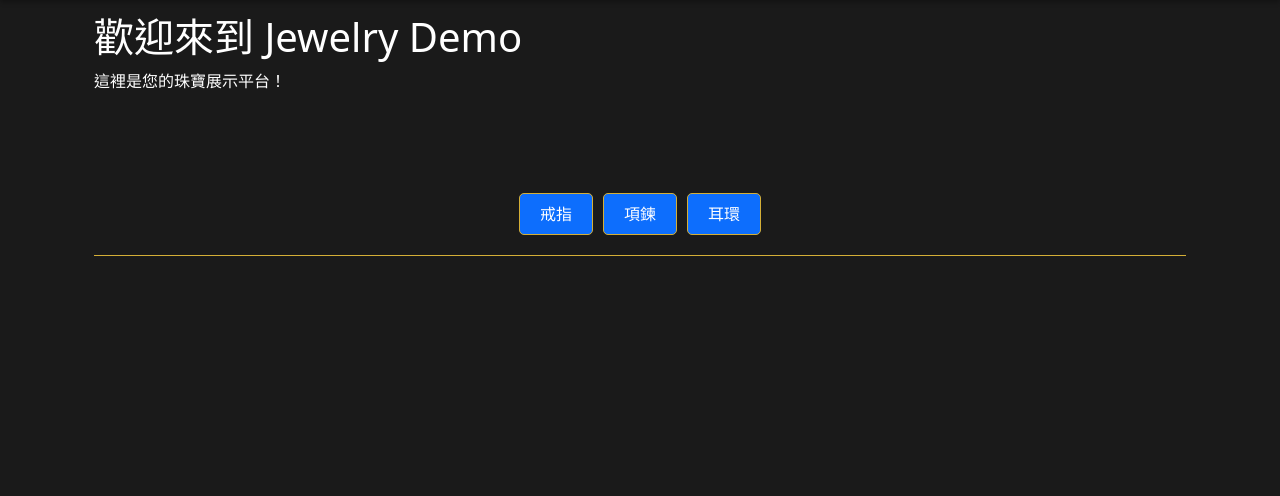
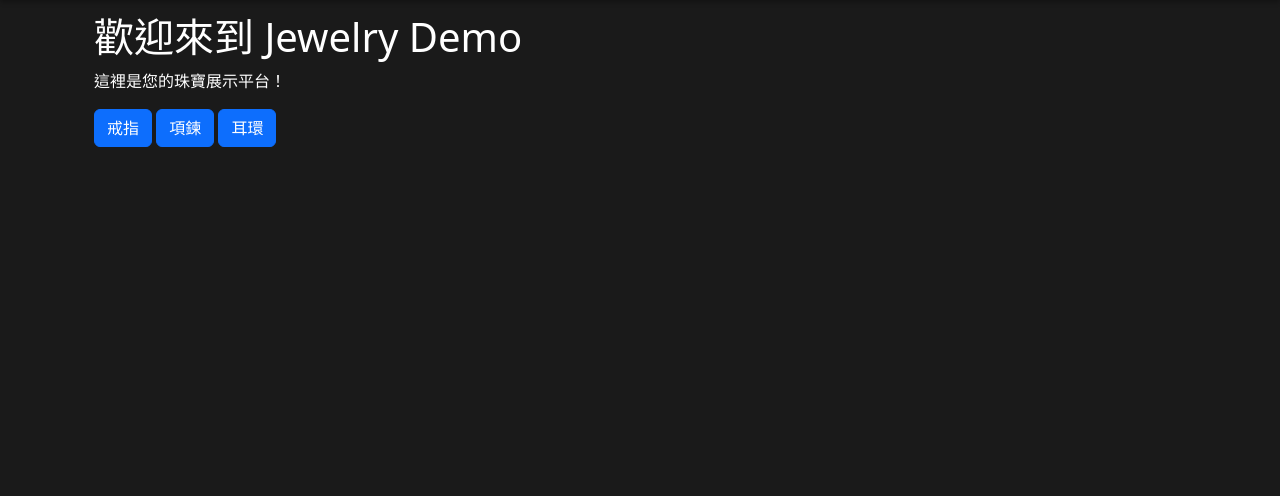
Before and after one commit to lukeleung199/jewelry_demo, a Django app: page / in a window 1280 px wide. Shown: the part 83-579 px from the top of the page. Run offline with Django 5.2, Linux system fonts and the light colour scheme.

Commit message:
Update 11/3/2025(office)

```diff
--- a/jewelry_demo_app/templates/jewelry_demo_app/manage_categories.html
+++ b/jewelry_demo_app/templates/jewelry_demo_app/manage_categories.html
@@ -11,7 +11,7 @@
             </div>
             <div class="col-md-4">
                 <select name="parent" class="form-control">
-                    <option value="">無父分類</option>
+                    <option value="">無主分類</option>
                     {% for category in categories %}
                         {% if not category.parent %}
                             <option value="{{ category.id }}">{{ category.name }}</option>
@@ -28,7 +28,7 @@
         <thead>
             <tr>
                 <th>名稱</th>
-                <th>父分類</th>
+                <th>主分類</th>
             </tr>
         </thead>
         <tbody>
--- a/static/css/style.css
+++ b/static/css/style.css
@@ -68,32 +68,7 @@ body {
     }
 }
 
-/* 首頁分類 */
-.categories {
-    background: #1a1a1a !important;
-    padding: 20px !important;
-    display: flex !important;
-    gap: 10px !important; /* 縮小間距 */
-    flex-wrap: wrap !important;
-    justify-content: center !important;
-    border-bottom: 1px solid #d4af37 !important;
-    margin-top: 80px !important;
-}
 
-.categories a {
-    color: #ffffff !important;
-    text-decoration: none !important;
-    padding: 8px 20px !important; /* 調整按鈕大小 */
-    border: 1px solid #d4af37 !important;
-    border-radius: 5px !important;
-    transition: all 0.3s ease !important;
-    font-size: 16px !important;
-}
-
-.categories a:hover {
-    background: #d4af37 !important;
-    color: #000000 !important;
-}
 
 /* 產品列表 */
 .product-list {
```
